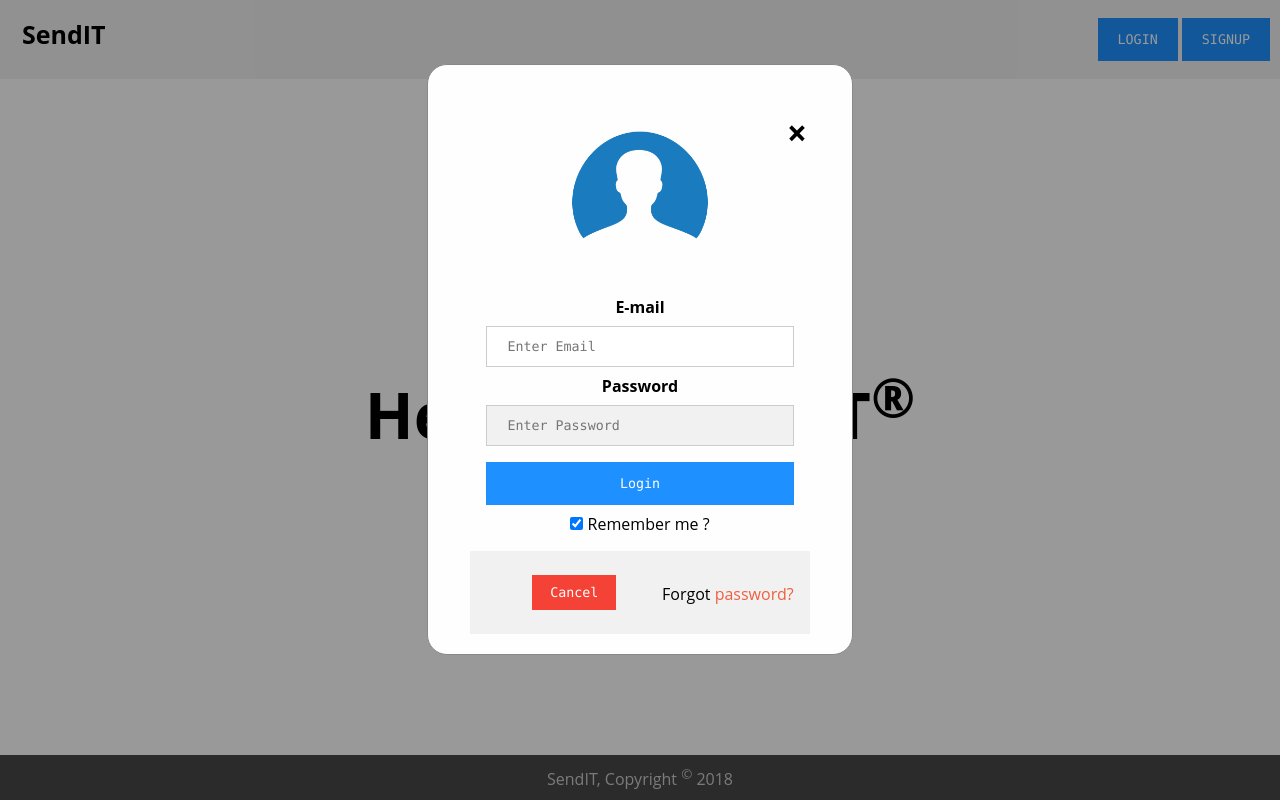
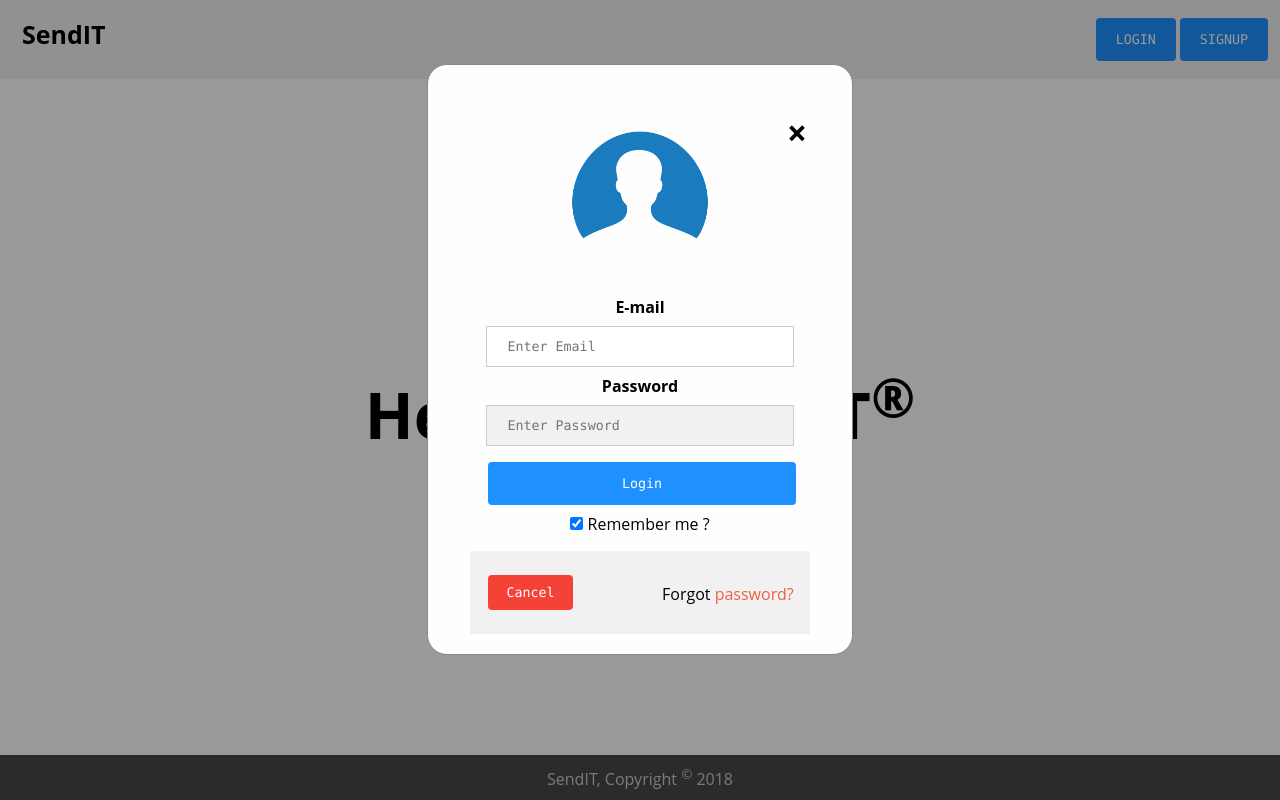
Before and after one commit to koitoror/SendIT, a plain HTML site: page UI/index.html in a window 1280 px wide. Both pictures are taken after a click on the button "LOGIN". Drawn offline with Linux system fonts and the light colour scheme.

Commit message:
[Chore #161647481] Add border radius button refactor

```diff
--- a/UI/static/css/login.css
+++ b/UI/static/css/login.css
@@ -18,10 +18,18 @@ button {
 background-color: dodgerblue;
 color: white;
 padding: 14px 20px;
-margin: 8px 0;
+margin: 8px 2px;
 border: none;
 cursor: pointer;
 width: 100%;
+float: left;
+/* color: black; */
+text-align: center;
+/* padding: 12px; */
+/* text-decoration: none; */
+/* font-size: 18px;  */
+/* line-height: 25px; */
+border-radius: 4px;
 }
 
 
```
